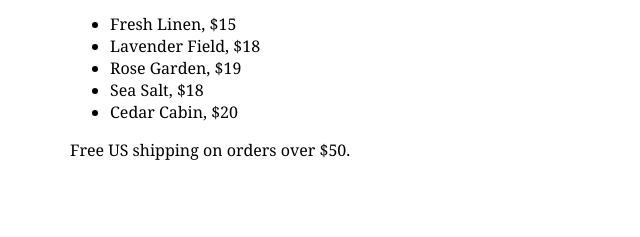
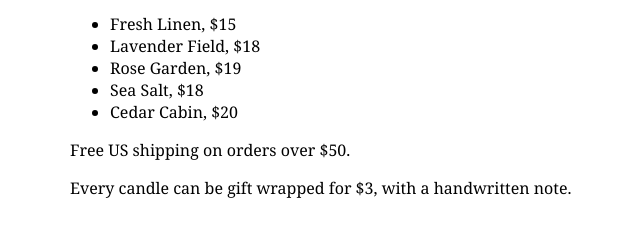
Before and after one commit to maya-brightwick/gift-guide, a plain HTML site: page index.html in a window 1280 px wide. Shown: the part 129-366 px from the top of the page, without its empty margins (270-910 px from the left). Drawn offline with Linux system fonts and the light colour scheme.

Commit message:
Add the gift wrap line

```diff
--- a/index.html
+++ b/index.html
@@ -16,5 +16,6 @@
     <li>Cedar Cabin, $20</li>
   </ul>
   <p>Free US shipping on orders over $50.</p>
+  <p>Every candle can be gift wrapped for $3, with a handwritten note.</p>
 </body>
 </html>
```
